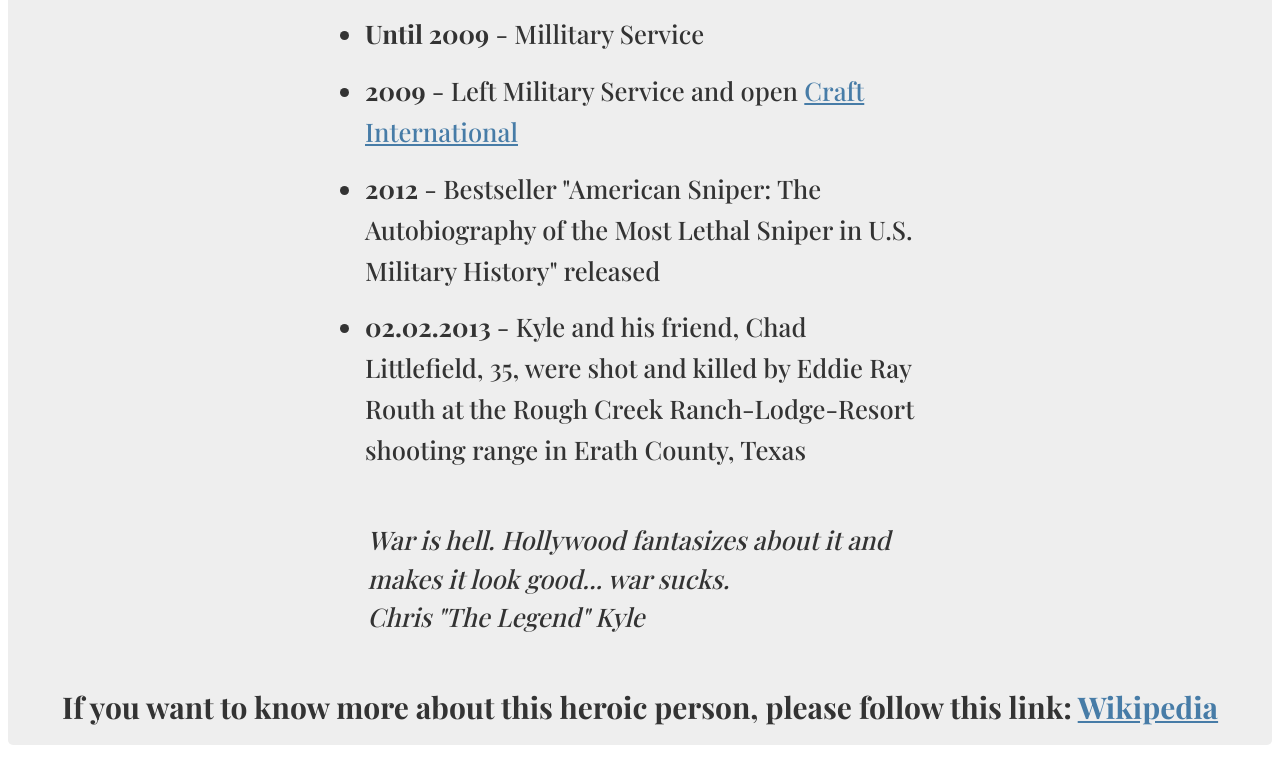
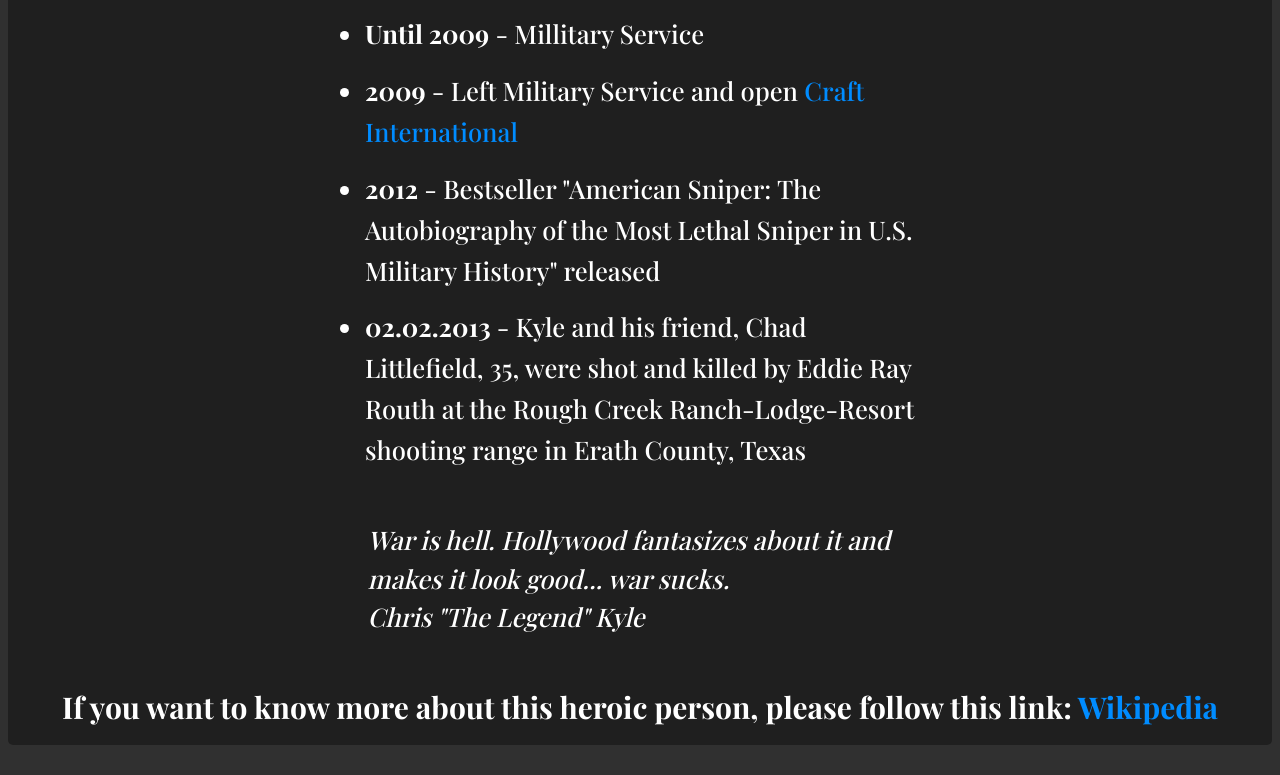
Before and after one commit to 55dashinskiy55/freeCodeCamp_memorial_page, a plain HTML site: page index.html in a window 1280 px wide. Shown: the part 1359-2134 px from the top of the page. Drawn offline with nearby package versions, Linux system fonts and the light colour scheme.

Commit message:
webpage changer from light to dark colors

```diff
--- a/css/styles.css
+++ b/css/styles.css
@@ -10,8 +10,9 @@ body {
 font-size: 1.6rem;
 line-height: 1.5;
 text-align: center;
-color: #333;
+color: #ffffff;
 margin: 0;
+background-color: #303030;
 }
 
 h1 {
@@ -31,18 +32,20 @@ font-size: 3.25rem;
 }
 
 a {
-color: #477ca7;
+text-decoration: none;
+color: #008cff;
 }
 
 a:visited {
 color: #74638f;
+text-decoration: none;
 }
 
 #main {
 margin: 30px 8px;
 padding: 15px;
 border-radius: 5px;
-background: #eee;
+background: #1f1f1f;
 }
 
 @media (max-width: 460px) {
@@ -59,7 +62,7 @@ margin: 0 auto;
 }
 
 #img-div {
-background: white;
+background: rgb(27, 27, 27);
 padding: 10px;
 margin: 0;
 }
```
